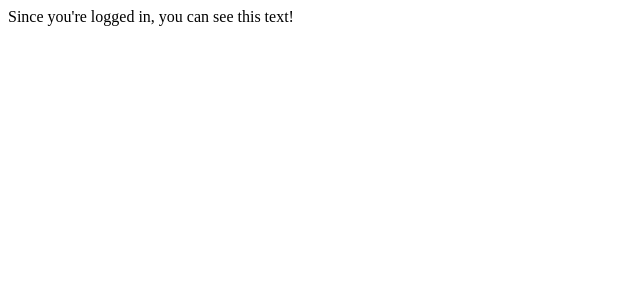
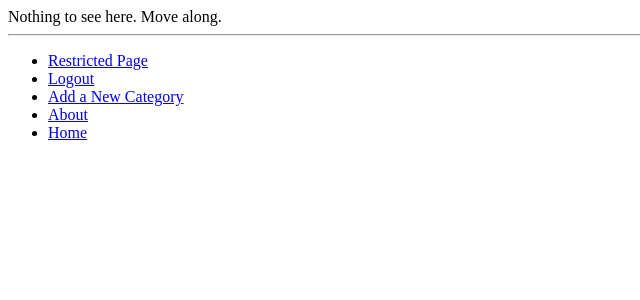
Before and after one commit to adamgillfillan/tango_with_django_project, a Django app: page /rango/restricted/ in a window 1280 px wide. Shown: the top 300 px of the page, without its empty margins (0-640 px from the left). Run offline with Django 3.2, Linux system fonts and the light colour scheme; a user stored in the database is signed in; parts of the project's set-up code (start-up, migrations or seed data) failed here and were passed over.

Commit message:
updated the restricted view and template

```diff
--- a/rango/views.py
+++ b/rango/views.py
@@ -233,7 +233,9 @@ def user_login(request):
 
 @login_required
 def restricted(request):
-    return HttpResponse("Since you're logged in, you can see this text!")
+    context = RequestContext(request)
+
+    return render_to_response('rango/restricted.html', {}, context)
 
 
 # Use the login_required() decorator to ensure only those logged in can access the view.
--- a/templates/rango/restricted.html
+++ b/templates/rango/restricted.html
@@ -3,5 +3,5 @@
 {% block title %}Restricted!{% endblock %}
 
 {% block body_block %}
-
+    Nothing to see here. Move along.
 {% endblock %}
```
